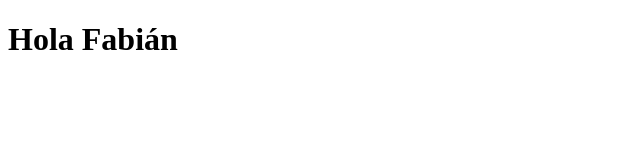
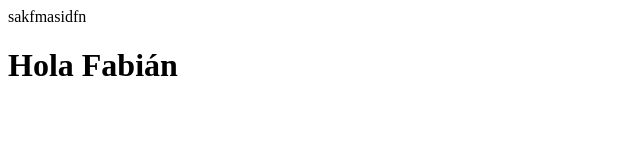
Before and after one commit to Fabianbr7/Curso, a plain HTML site: page Site/index.html in a window 1280 px wide. Shown: the whole page, without its empty margins (0-640 px from the left). Drawn offline with Linux system fonts and the light colour scheme.

Commit message:
Update index.html

```diff
--- a/Site/index.html
+++ b/Site/index.html
@@ -5,6 +5,7 @@
 	<meta name="viewport" content="width=device-width, initial-scale=1">
 	<title>Hola</title>
 </head>
+sakfmasidfn
 <body>
 <h1>Hola Fabián</h1>
 </body>
```
